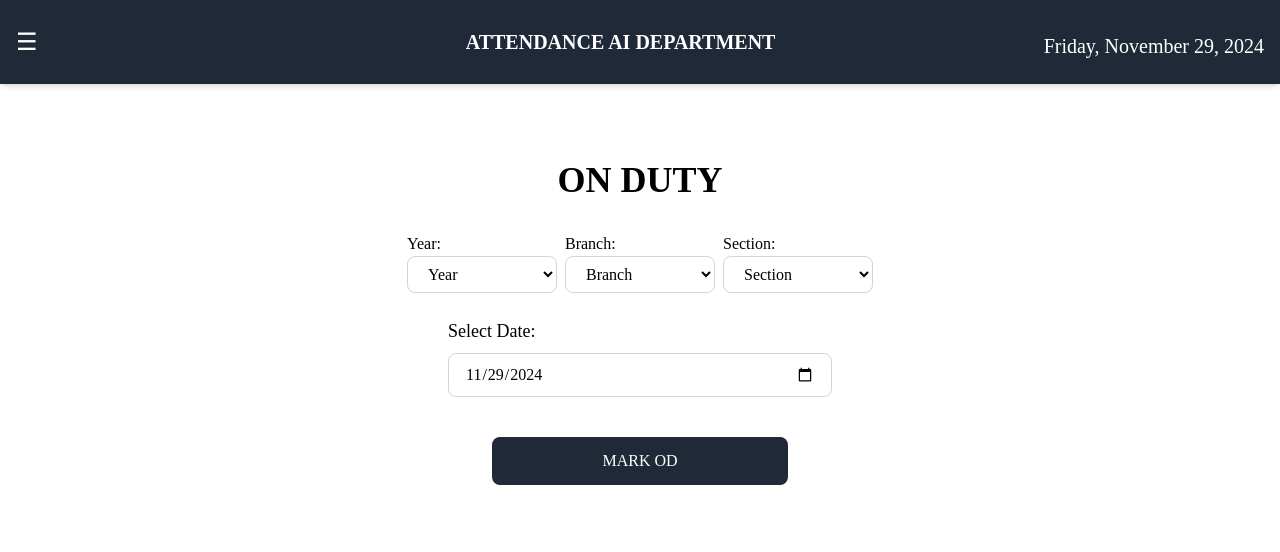
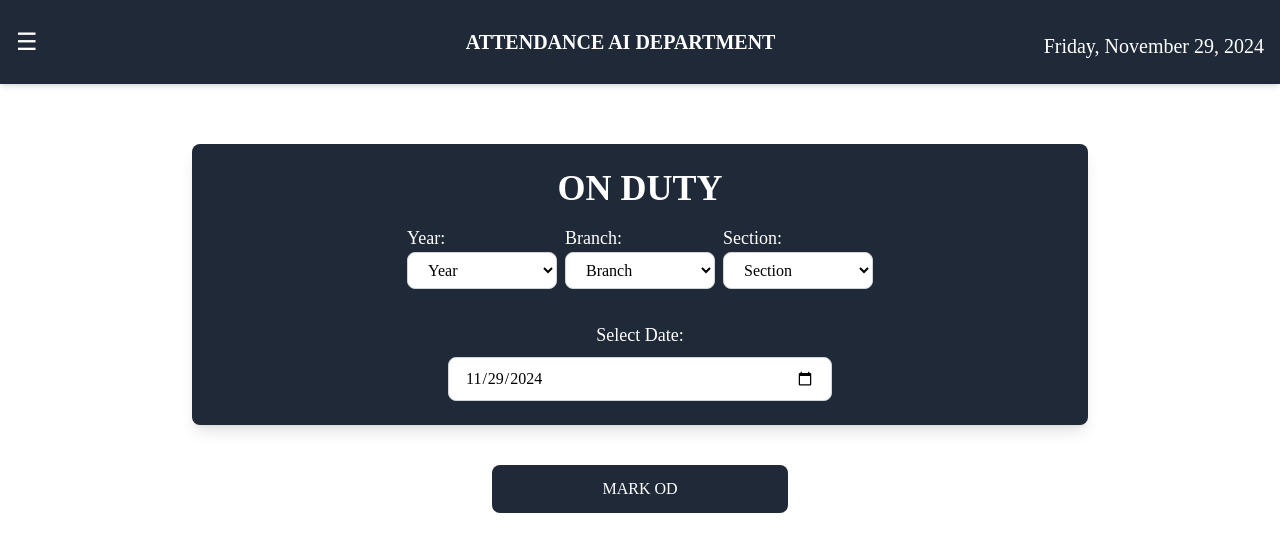
Before and after one commit to jaisanth123/AttendanceSync_AWS_DEPLOYMENT, a React (Vite) app in the folder frontend/: page /duty in a window 1280 px wide. Shown: the top 552 px of the page. Built offline with nearby package versions, Linux system fonts and the light colour scheme; sample sign-in values are in the browser's storage; a web font is replaced by a local one.

Commit message:
dutpage card created

```diff
--- a/frontend/src/components/DutyPage.jsx
+++ b/frontend/src/components/DutyPage.jsx
@@ -163,21 +163,20 @@ function DutyPage() {
 
   return (
 <div className="flex flex-col items-center flex-1 p-6 md:p-8 lg:p-12">
-      <div className="p-4 text-center text-black">
-        <h1 className="text-4xl font-semibold">ON DUTY</h1>
-      </div>
+  <div className="w-full max-w-4xl p-6 bg-gray-800 rounded-lg shadow-lg">
+    <h1 className="text-4xl font-semibold text-center text-white">ON DUTY</h1>
 
     {/* Dropdowns Row */}
     <div className="flex flex-wrap justify-center w-full mt-4 gap-x-2 gap-y-4">
       <div className="flex-1 min-w-[100px] max-w-[150px]">
-          <label htmlFor="yearOfStudy" className="block font-medium text-md">Year:</label>
+        <label htmlFor="yearOfStudy" className="block text-lg font-medium text-white">Year:</label>
         <select
           id="yearOfStudy"
           value={yearOfStudy}
           onChange={(e) => setYearOfStudy(e.target.value)}
           className="w-full px-4 py-2 text-black bg-white border border-gray-300 rounded-lg focus:outline-none focus:ring focus:ring-gray-600"
         >
-            <option value="nan"> Year</option>
+          <option value="nan">Year</option>
           <option value="IV">IV</option>
           <option value="III">III</option>
           <option value="II">II</option>
@@ -185,7 +184,7 @@ function DutyPage() {
       </div>
 
       <div className="flex-1 min-w-[100px] max-w-[150px]">
-          <label htmlFor="branch" className="block font-medium text-md">Branch:</label>
+        <label htmlFor="branch" className="block text-lg font-medium text-white">Branch:</label>
         <select
           id="branch"
           value={branch}
@@ -199,7 +198,7 @@ function DutyPage() {
       </div>
 
       <div className="flex-1 min-w-[100px] max-w-[150px]">
-          <label htmlFor="section" className="block font-medium text-md">Section:</label>
+        <label htmlFor="section" className="block text-lg font-medium text-white">Section:</label>
         <select
           id="section"
           value={section}
@@ -215,8 +214,11 @@ function DutyPage() {
     </div>
 
     {/* Date Selection */}
-      <div className="w-full max-w-sm mt-6">
-        <label htmlFor="date" className="block mb-2 text-lg font-medium">Select Date:</label>
+    <div className="flex items-center justify-center mt-8">
+      <div className="w-full max-w-sm">
+        <label htmlFor="date" className="block mb-2 text-lg font-medium text-center text-white">
+          Select Date:
+        </label>
         <input
           type="date"
           id="date"
@@ -225,6 +227,10 @@ function DutyPage() {
           className="w-full px-4 py-2 text-black bg-white border border-gray-300 rounded-lg focus:outline-none focus:ring focus:ring-gray-600"
         />
       </div>
+    </div>
+  </div>
+
+
 
       {/* Message Display */}
       {message && (
```
Lines whose indentation alone changed are shown as unchanged.
